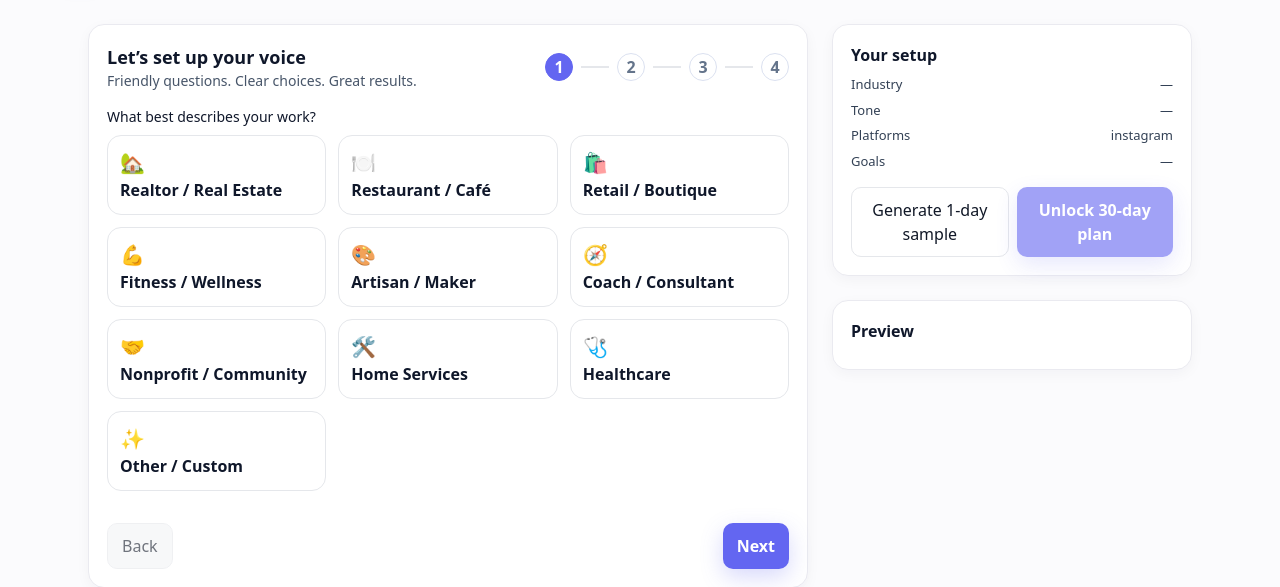
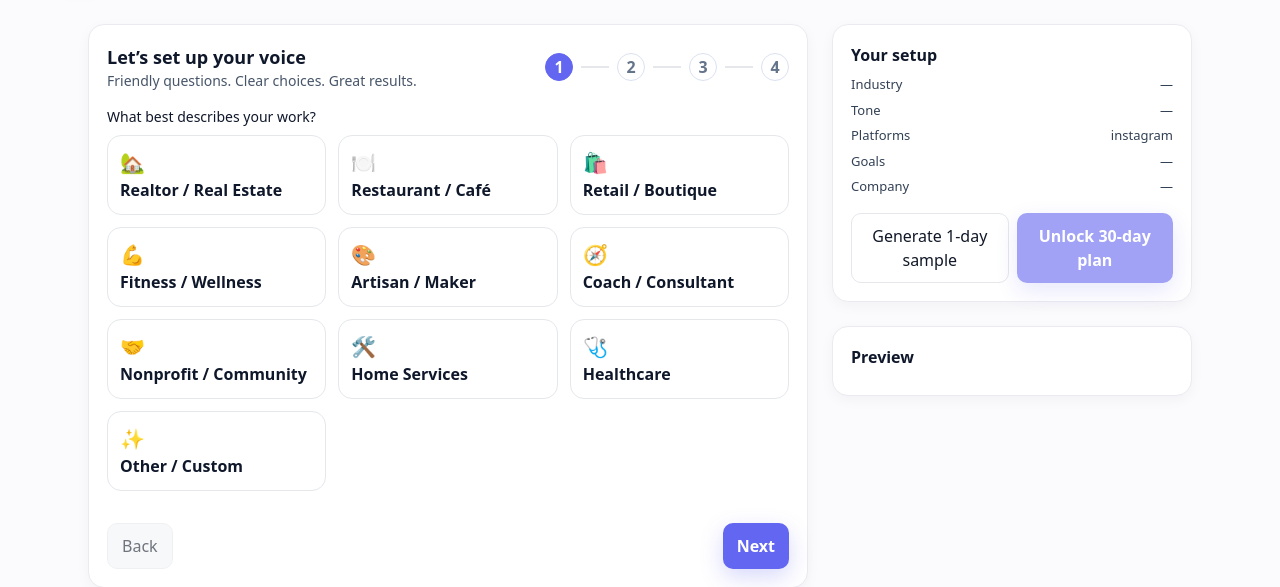
Before and after one commit to humble-scott-jones/togetherly, a Flask app: page / in a window 1280 px wide. Shown: the part 73-660 px from the top of the page. Run offline with Flask 3, Linux system fonts and the light colour scheme; some libraries are stand-ins or nearby versions.

Commit message:
feat: add company name input and wire to UI/save

```diff
--- a/static/app.js
+++ b/static/app.js
@@ -27,6 +27,7 @@ let step = 1;
 const answers = {
   industry: "", tone: "", platforms: ["instagram"],
   brand_keywords: [], niche_keywords: [], include_images: true,
+  company: "",
   goals: [], details: {}
 };
 
@@ -178,6 +179,10 @@ nextBtn.addEventListener("click", ()=>{
 
 async function saveProfile(){
   const version = (CFG && CFG.version) ? CFG.version : "local";
+  // ensure the latest company value is captured
+  const companyInput = document.getElementById('company');
+  if (companyInput) answers.company = companyInput.value.trim();
+
   await fetch("/api/profile?content_version=" + encodeURIComponent(version), {
     method: "POST",
     headers: {"Content-Type":"application/json"},
@@ -186,6 +191,14 @@ async function saveProfile(){
   btn30.disabled = false;
   updateSummary();
 }
+
+// wire company input to answers
+document.addEventListener('DOMContentLoaded', () => {
+  const c = document.getElementById('company');
+  if (c){
+    c.addEventListener('input', (e) => { answers.company = e.target.value.trim(); updateSummary(); });
+  }
+});
 
 btnSample.addEventListener("click", async ()=>{
   await maybeSaveDefaults();
@@ -274,7 +287,8 @@ function updateSummary(){
     ["Industry", answers.industry || "—"],
     ["Tone", answers.tone || "—"],
     ["Platforms", answers.platforms.join(", ") || "—"],
-    ["Goals", (answers.goals||[]).join(", ") || "—"]
+    ["Goals", (answers.goals||[]).join(", ") || "—"],
+    ["Company", answers.company || "—"]
   ];
   rows.forEach(([k,v]) => {
     const li = document.createElement("li");
--- a/templates/index.html
+++ b/templates/index.html
@@ -71,6 +71,10 @@
               <input id="note" class="w-full input" placeholder="e.g., Spring sale, workshop, new menu launch" />
             </div>
           </div>
+          <div class="mt-3">
+            <label class="block text-sm font-medium mb-1">Company / Business name (optional)</label>
+            <input id="company" class="w-full input" placeholder="e.g., Laura's Bakery" />
+          </div>
           <div class="flex items-center gap-3 mt-2">
             <input id="include_images" type="checkbox" checked />
             <label for="include_images" class="text-sm">Suggest image ideas</label>
```
